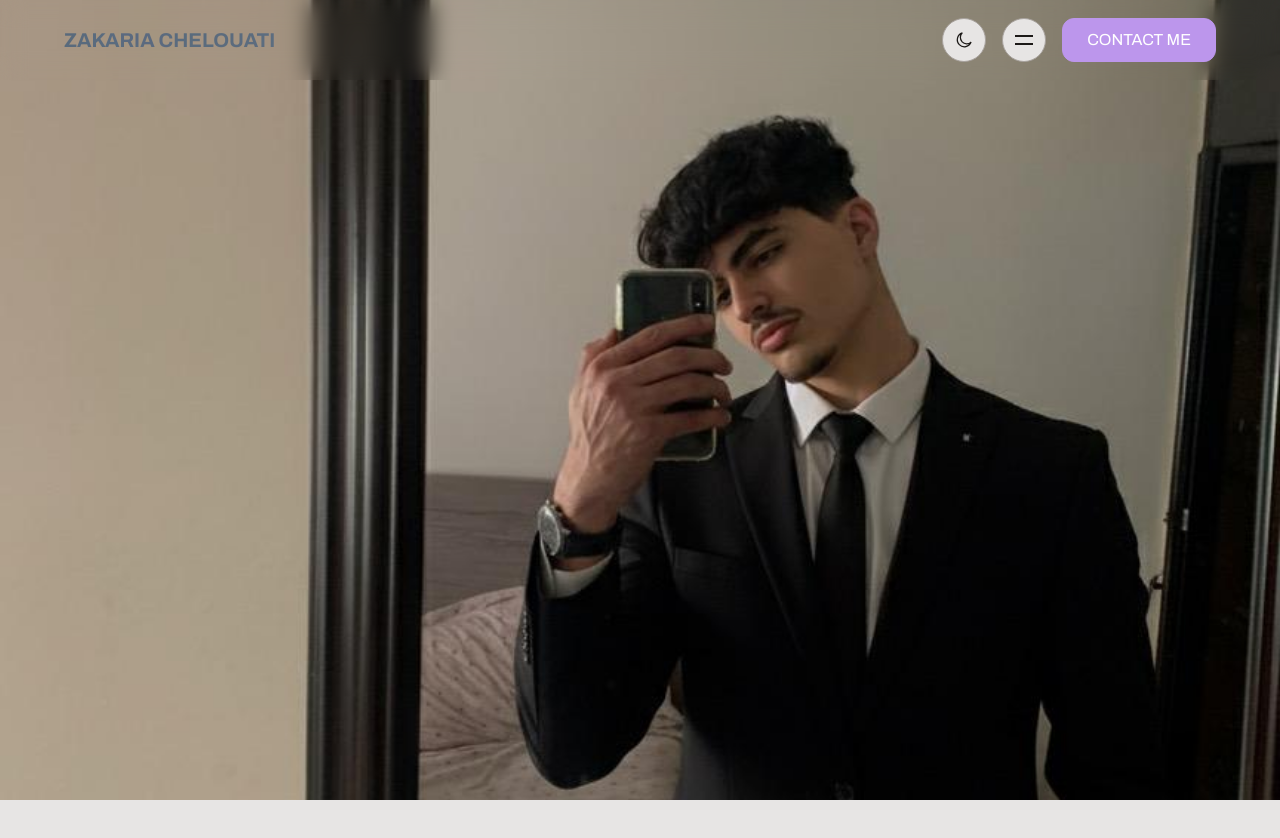
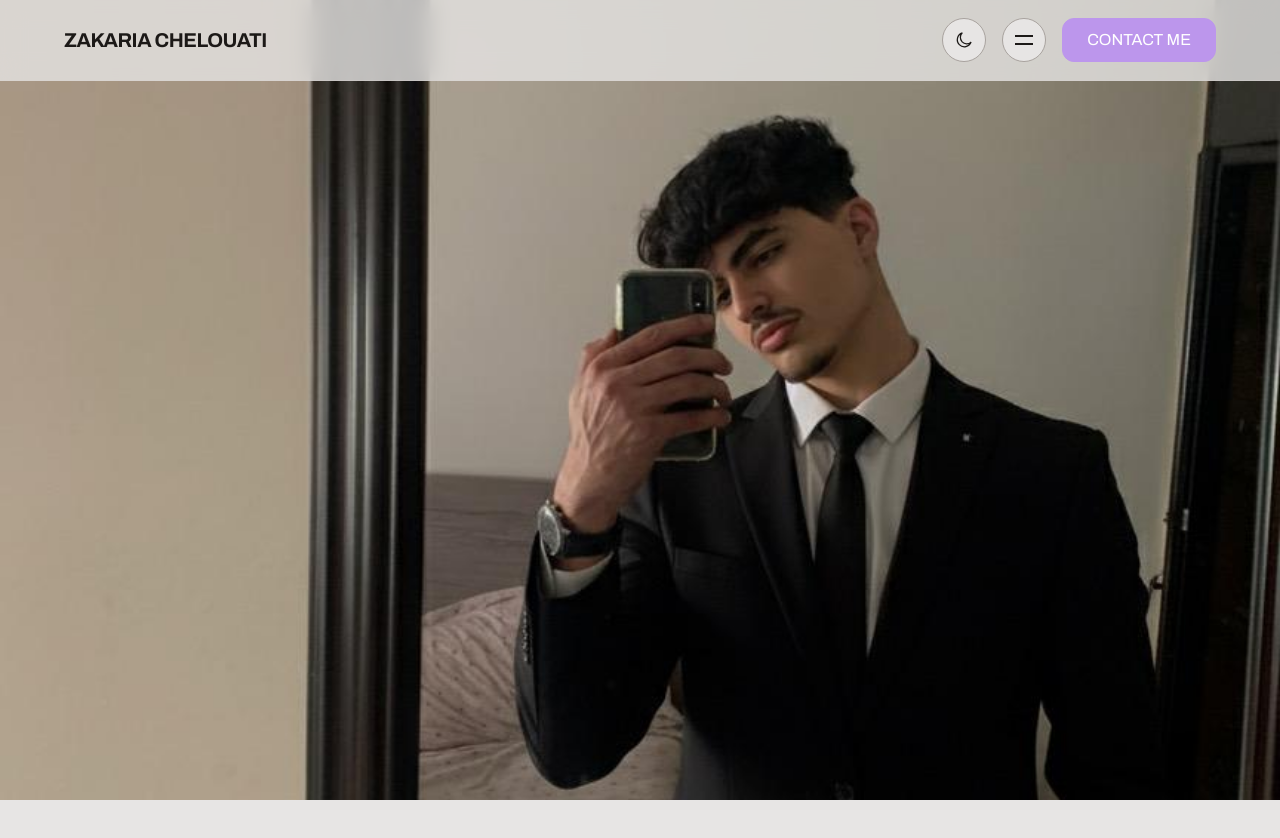
Before and after one commit to ZAKARIAXXX/zakaria-portfolio, a Next.js app: page / in a window 1280 px wide. Shown: the top 838 px of the page. Built offline with nearby package versions, Linux system fonts and the light colour scheme.

Commit message:
style: modernize navbar with frosted glass and unified dark/light theme support

```diff
--- a/src/sections/Header.tsx
+++ b/src/sections/Header.tsx
@@ -50,7 +50,7 @@ const Header: FC = () => {
   return (
     <header>
       <div
-        className="fixed top-0 left-0 w-full h-0 bg-stone-900 z-10 overflow-hidden"
+        className="fixed top-0 left-0 w-full h-0 bg-stone-950/95 dark:bg-night/95 backdrop-blur-2xl z-10 overflow-hidden transition-colors duration-300"
         ref={navScope}
       >
         <nav className="mt-20 flex flex-col">
@@ -86,31 +86,28 @@ const Header: FC = () => {
         </nav>
       </div>
 
-      {/* Top Navigation Bar */}
-      <div className="fixed top-0 left-0 w-full mix-blend-difference z-10 backdrop-blur-md">
+      {/* Unified Top Navigation Bar */}
+      <div className="fixed top-0 left-0 w-full z-20 bg-stone-200/80 dark:bg-night/85 backdrop-blur-md border-b border-stone-300/40 dark:border-white/5 transition-colors duration-300">
         <div className="container max-w-full">
           <div className="flex justify-between h-20 items-center">
+            {/* Brand Logo */}
             <div>
-              <a href="/" aria-label="Home">
-                <span className="text-xl font-bold uppercase text-white">
+              <a href="/" aria-label="Home" className="group inline-block">
+                <span className="text-xl font-bold uppercase tracking-tight text-stone-900 dark:text-white transition-opacity group-hover:opacity-75">
                   zakaria chelouati
                 </span>
               </a>
             </div>
-          </div>
-        </div>
-      </div>
 
-      {/* Menu Toggle + Contact Button */}
-      <div className="fixed top-0 left-0 w-full z-10">
-        <div className="container max-w-full">
-          <div className="flex justify-end h-20 items-center">
-            <div className="flex items-center gap-4">
+            {/* Navigation Controls */}
+            <div className="flex items-center gap-3 sm:gap-4">
               <ThemeToggle />
+
               {/* Hamburger Menu */}
               <div
-                className="size-11 border border-stone-400 rounded-full inline-flex items-center justify-center bg-stone-200 cursor-pointer"
+                className="size-11 border border-stone-400 dark:border-stone-700 rounded-full inline-flex items-center justify-center bg-stone-200 text-stone-900 dark:bg-stone-800 dark:text-cream-100 hover:bg-stone-300 dark:hover:bg-stone-700 transition-colors cursor-pointer"
                 onClick={() => setIsOpen(!isOpen)}
+                aria-label="Toggle navigation menu"
               >
                 <svg
                   width="24"
@@ -140,7 +137,7 @@ const Header: FC = () => {
                 </svg>
               </div>
 
-              {/* Contact Button with mailto link */}
+              {/* Contact Button */}
               <a href="mailto:wailaminzzaakkaarriiaa@gmail.com">
                 <Button variant="primary" className="hidden md:inline-flex">
                   Contact Me
```
